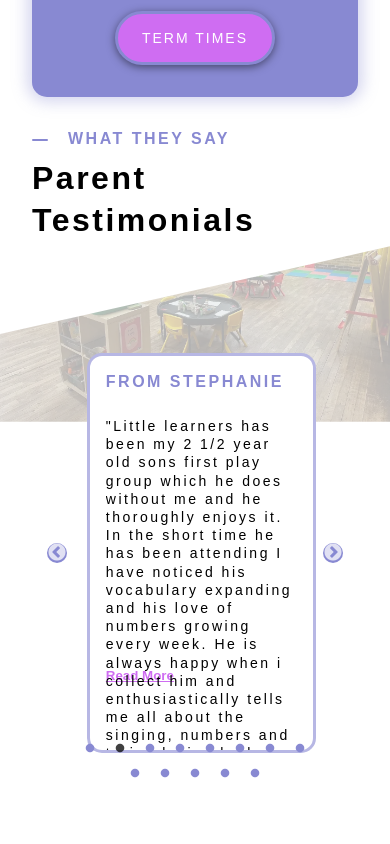
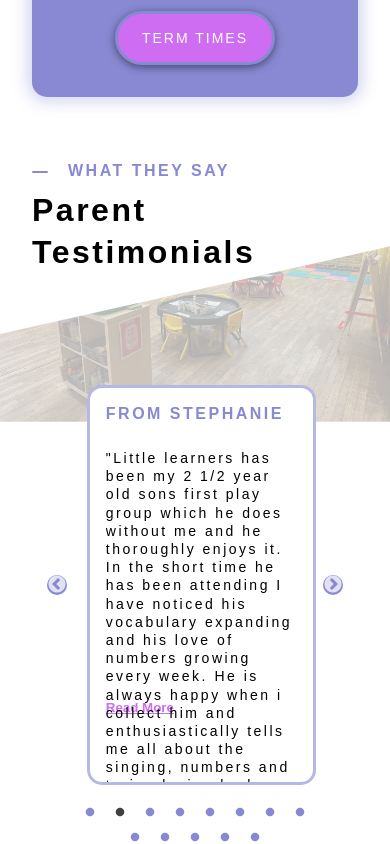
Before and after one commit to curveservices/little-learners, a React (Vite) app: page / in a window 390 px wide. Shown: the part 6000-6844 px from the top of the page. Built offline with nearby package versions, Linux system fonts and the light colour scheme.

Commit message:
Adjust padding and positioning for testimonials on smaller screens to enhance layout consistency

```diff
--- a/src/components/testimonials/index.scss
+++ b/src/components/testimonials/index.scss
@@ -148,20 +148,17 @@
 
 @media screen and (max-width: 768px) {
   .testimonial-container {
-    padding: 0;
+    padding: 2rem 0;
   }
   .testimonial {
     padding: 1rem;
-    .job {
-      margin-bottom: 0.25rem;
-    }
     .text {
       font-size: 12px;
     }
   }
   .slick-slider {
     .slick-dots {
-      bottom: -2.25rem;
+      bottom: -4.25rem;
     }
   }
   .testimonial-modal {
```
